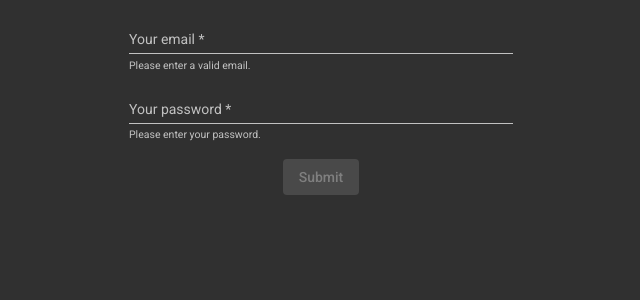
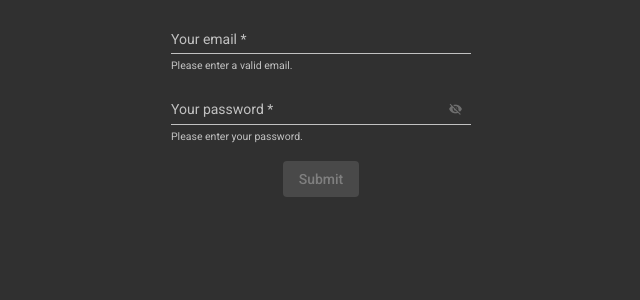
Before and after one commit to AyariAhmed/angular-fitness-tracker, an Angular app: page /login in a window 1280 px wide. Shown: the top 300 px of the page, without its empty margins (319-959 px from the left). Built offline with nearby package versions, Linux system fonts and the light colour scheme.

Commit message:
login form

```diff
--- a/src/app/auth/login/login.component.html
+++ b/src/app/auth/login/login.component.html
@@ -5,6 +5,7 @@
     fxLayoutGap="13px"
     [formGroup]="loginForm"
     (ngSubmit)="onSubmit()">
+
     <mat-form-field>
       <input
         type="email"
@@ -14,15 +15,23 @@
       <mat-hint>Please enter a valid email.</mat-hint>
       <mat-error>Invalid or missing email.</mat-error>
     </mat-form-field>
+
     <mat-form-field>
       <input
-        type="password"
+        [type]="hide ? 'password': 'text'"
         matInput
         placeholder="Your password"
         formControlName="password">
       <mat-hint>Please enter your password.</mat-hint>
       <mat-error>Missing password.</mat-error>
+
+      <button mat-icon-button matSuffix (click)="hide = !hide"
+              [disabled]="loginForm.get('password').value?.length == 0">
+        <mat-icon>{{hide ? 'visibility' : 'visibility_off'}}</mat-icon>
+      </button>
     </mat-form-field>
+
     <button type="submit" mat-raised-button color="primary" [disabled]="loginForm.invalid">Submit</button>
+
   </form>
 </section>
--- a/src/app/auth/login/login.component.scss
+++ b/src/app/auth/login/login.component.scss
@@ -1,5 +1,5 @@
 mat-form-field {
-  width: 30%;
+  width: 300px;
 }
 form {
   margin-top: 15px;
--- a/src/app/auth/login/login.component.ts
+++ b/src/app/auth/login/login.component.ts
@@ -9,6 +9,7 @@ import { FormGroup, FormControl, Validators } from '@angular/forms';
 export class LoginComponent implements OnInit {
 
   loginForm : FormGroup;
+  hide : Boolean = false;
 
   constructor() { }
 
--- a/src/app/auth/signup/signup.component.scss
+++ b/src/app/auth/signup/signup.component.scss
@@ -2,7 +2,7 @@ form {
   margin-top: 15px;
 }
 mat-form-field,mat-checkbox{
-  width: 30%;
+  width: 300px;
 }
 button{
   margin: 5px;
```
